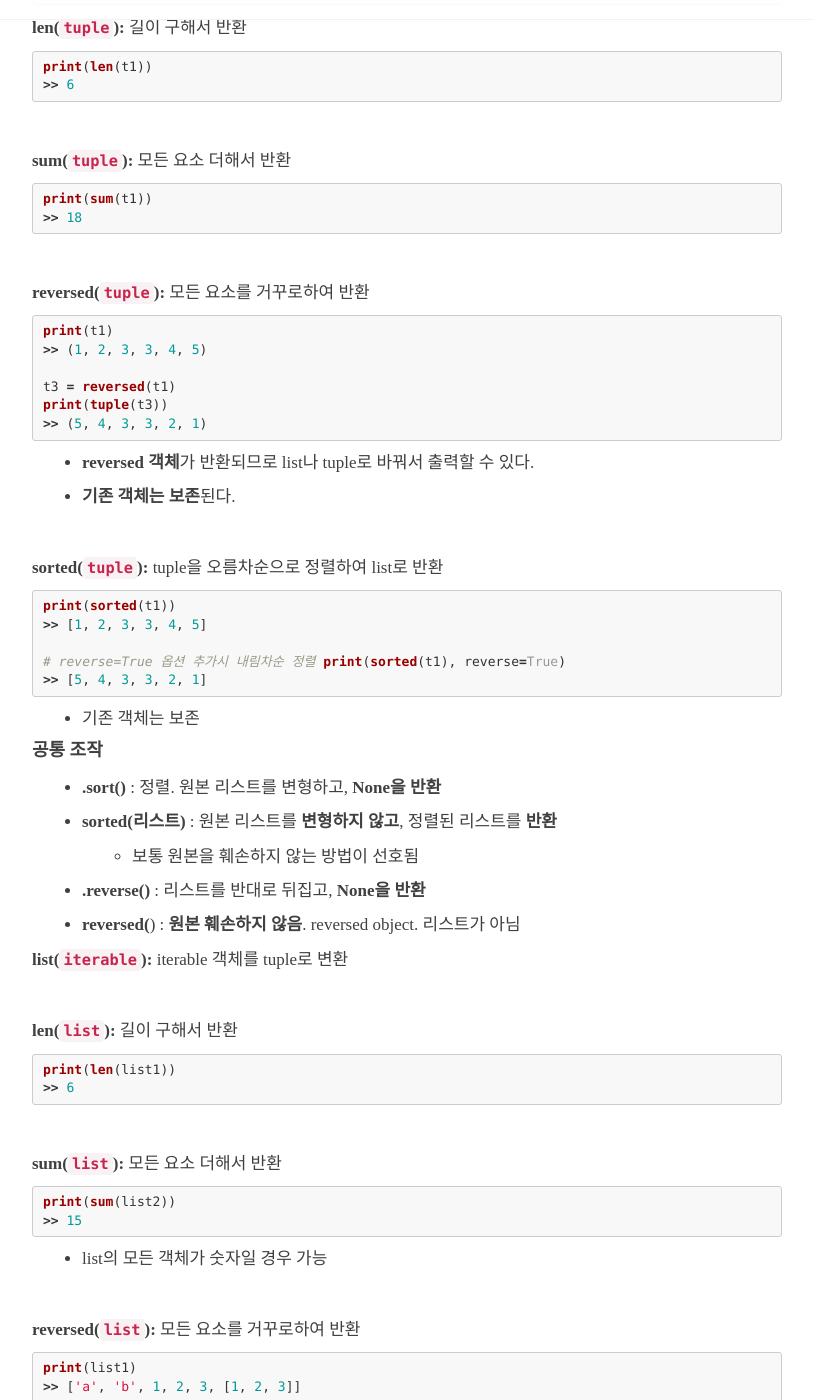
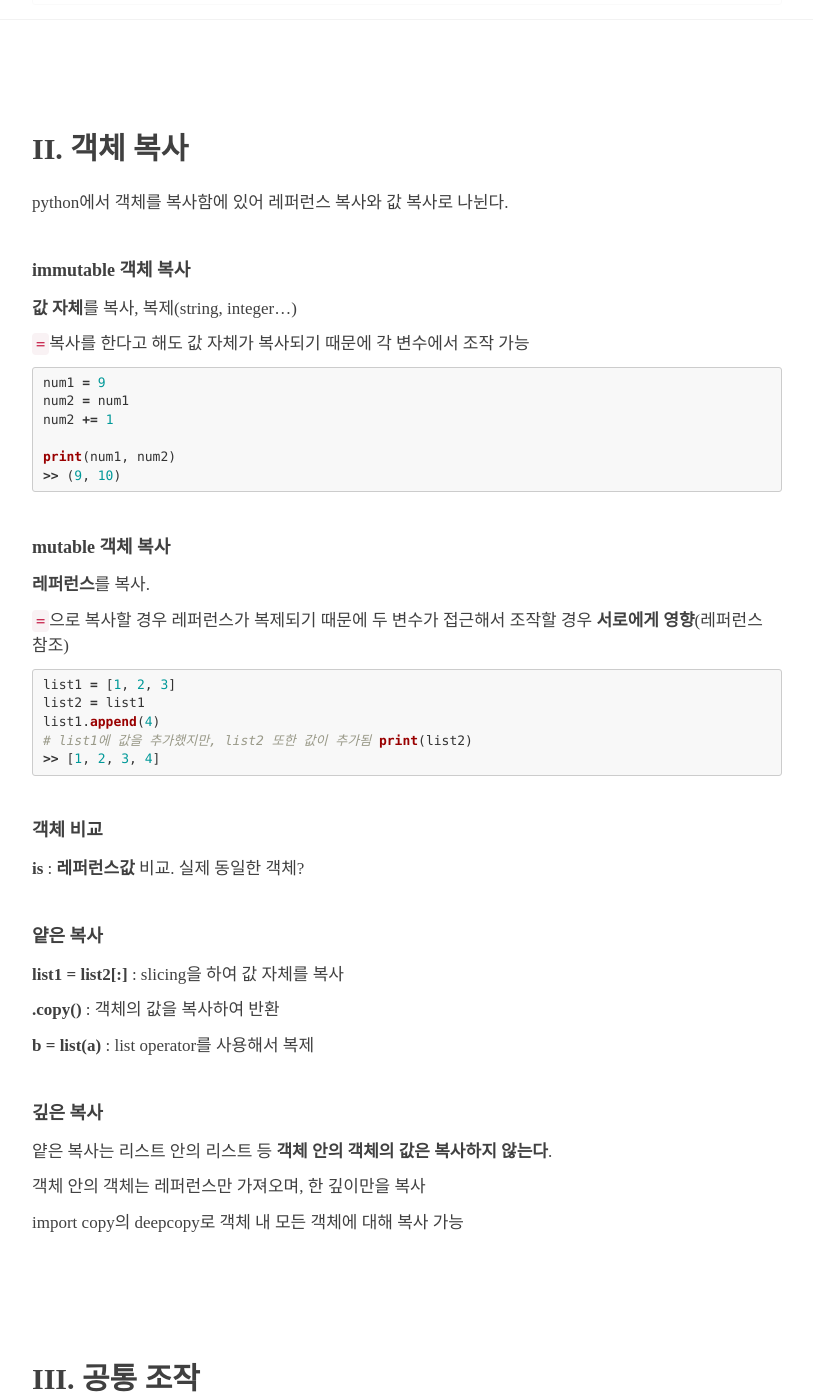
Before and after one commit to don2101/don2101.github.io, a Jekyll site: the page built from _posts/2019-01-08-[Python]- -Sequence- -Data- -Type.md, in a window 1280 px wide and 1400 px high, scrolled down 6681 px. Shown: the whole window, without its empty margins (233-1046 px from the left). Built offline with Jekyll 4.4.1, drawn with Linux system fonts in a browser that asks for light colours; nearby versions of some CDN libraries; some web fonts are replaced; our own code applies the rules of GitHub Pages for plain Markdown files; comment, search, counter and statistics services are not loaded; some of the changed text lies outside the part shown.

Commit message:
control flow, function, is == 비교 완료

````diff
--- a/_posts/2019-01-08-[Python]- -Sequence- -Data- -Type.md
+++ b/_posts/2019-01-08-[Python]- -Sequence- -Data- -Type.md
@@ -404,122 +404,111 @@ print(str4.isdigit())
 >> True
 ```
 
+<br>
 
+<br>
 
+<br>
 
+## II. 객체 복사
 
+python에서 객체를 복사함에 있어 레퍼런스 복사와 값 복사로 나뉜다.
 
+<br>
 
+#### immutable 객체 복사
 
+**값 자체**를 복사, 복제(string, integer...)
 
-
-
-
-
-
-
-
-
-
-
-
-
-**len(`tuple`):** 길이 구해서 반환
+`=`복사를 한다고 해도 값 자체가 복사되기 때문에 각 변수에서 조작 가능
 
 ```python
-print(len(t1))
->> 6
+num1 = 9
+num2 = num1
+num2 += 1
+
+print(num1, num2)
+>> (9, 10)
 ```
 
 <br>
 
-**sum(`tuple`):** 모든 요소 더해서 반환
+#### mutable 객체 복사
+
+**레퍼런스**를 복사.
+
+`=`으로 복사할 경우 레퍼런스가 복제되기 때문에 두 변수가 접근해서 조작할 경우 **서로에게 영향**(레퍼런스 참조)
 
 ```python
-print(sum(t1))
->> 18
+list1 = [1, 2, 3]
+list2 = list1
+list1.append(4)
+# list1에 값을 추가했지만, list2 또한 값이 추가됨
+print(list2)
+>> [1, 2, 3, 4]
 ```
 
 <br>
 
-**reversed(`tuple`):** 모든 요소를 거꾸로하여 반환
+#### 객체 비교
 
-```python
-print(t1)
->> (1, 2, 3, 3, 4, 5)
-
-t3 = reversed(t1)
-print(tuple(t3))
->> (5, 4, 3, 3, 2, 1)
-```
-
-- **reversed 객체**가 반환되므로 list나 tuple로 바꿔서 출력할 수 있다.
-- **기존 객체는 보존**된다.
+**is** : **레퍼런스값** 비교. 실제 동일한 객체?
 
 <br>
 
-**sorted(`tuple`):** tuple을 오름차순으로 정렬하여 list로 반환
+#### 얕은 복사
+
+**list1 = list2[:]** : slicing을 하여 값 자체를 복사
+
+**.copy()** : 객체의 값을 복사하여 반환
+
+**b = list(a)** : list operator를 사용해서 복제
+
+<br>
+
+#### 깊은 복사
+
+얕은 복사는 리스트 안의 리스트 등 **객체 안의 객체의 값은 복사하지 않는다**.
+
+객체 안의 객체는 레퍼런스만 가져오며, 한 깊이만을 복사
+
+import copy의 deepcopy로 객체 내 모든 객체에 대해 복사 가능
+
+<br>
+
+<br>
+
+<br>
+
+## III. 공통 조작
+
+**iterable객체**(순회 가능한 객체, dictionary, list, set)에 대해 공통적으로 조작이 가능한 메서드
+
+<br>
+
+#### 공통 메서드
+
+**`iterable`.sort()** : 정렬. 원본 리스트를 변형하고, **None을 반환**
+
+**sorted(`iterable`):** 객체를 오름차순으로 정렬하여 list로 반환, True 옵션 추가시 내림차순 정렬
 
 ```python
-print(sorted(t1))
->> [1, 2, 3, 3, 4, 5]
+print(sorted(list1))
+>> [1, 2, 3, [1, 2, 3], 'a', 'b']
 
 # reverse=True 옵션 추가시 내림차순 정렬
-print(sorted(t1), reverse=True)
->> [5, 4, 3, 3, 2, 1]
+print(sorted(list1), reverse=True)
+>> ['b', 'a', [1, 2, 3], 3, 2, 1]
 ```
 
 - 기존 객체는 보존
-
-
-
-
-
-
-
-
-
-
-
-
-
-
-
-#### 공통 조작
-
-- **.sort()** : 정렬. 원본 리스트를 변형하고, **None을 반환**
-- **sorted(리스트)** : 원본 리스트를 **변형하지 않고**, 정렬된 리스트를 **반환**
-  - 보통 원본을 훼손하지 않는 방법이 선호됨
-- **.reverse()** : 리스트를 반대로 뒤집고, **None을 반환**
-- **reversed(**) : **원본 훼손하지 않음**. reversed object. 리스트가 아님
-
-
-
-**list(`iterable`):** iterable 객체를 tuple로 변환
+- 원본 객체를 변형하지 않는 sorted가 더욱 선호됨
 
 <br>
 
-**len(`list`):** 길이 구해서 반환
+**`iterable`.reverse()** : 객체를 반대로 뒤집는다. 원본 객체 훼손.
 
-```python
-print(len(list1))
->> 6
-```
-
-<br>
-
-**sum(`list`):** 모든 요소 더해서 반환
-
-```python
-print(sum(list2))
->> 15
-```
-
-- list의 모든 객체가 숫자일 경우 가능
-
-<br>
-
-**reversed(`list`):** 모든 요소를 거꾸로하여 반환
+**reversed(`iterable`):** 모든 요소를 거꾸로하여 반환
 
 ```python
 print(list1)
@@ -532,24 +521,15 @@ print(list(reversed(list1)))
 - **reversed 객체**가 반환되므로 list나 tuple로 바꿔서 출력할 수 있다.
 - **기존 객체는 보존**된다.
 
+> palindrome 확인 방법
+
+```python
+if(reversed == str)
+```
+
 <br>
 
-**sorted(`list`):** tuple을 오름차순으로 정렬하여 list로 반환
-
-```python
-print(sorted(list1))
->> [1, 2, 3, [1, 2, 3], 'a', 'b']
-
-# reverse=True 옵션 추가시 내림차순 정렬
-print(sorted(list1), reverse=True)
->> ['b', 'a', [1, 2, 3], 3, 2, 1]
-```
-
-- 기존 객체는 보존
-
-
-
-len(`list`):** 길이 구해서 반환
+**len(`iterable`):** 길이 구해서 반환
 
 ```python
 print(len(list1))
@@ -558,7 +538,7 @@ print(len(list1))
 
 <br>
 
-**sum(`list`):** 모든 요소 더해서 반환
+**sum(`iterable`):** 모든 요소 더해서 반환
 
 ```python
 print(sum(list2))
@@ -569,30 +549,51 @@ print(sum(list2))
 
 <br>
 
-**reversed(`list`):** 모든 요소를 거꾸로하여 반환
+**min(`iterable`)** : 최솟값, **max(`iterable`)** : 최댓값
 
-```python
-print(list1)
->> ['a', 'b', 1, 2, 3, [1, 2, 3]]
-
-print(list(reversed(list1)))
->> [[1, 2, 3], 3, 2, 1, 'b', 'a']
-```
-
-- **reversed 객체**가 반환되므로 list나 tuple로 바꿔서 출력할 수 있다.
-- **기존 객체는 보존**된다.
+**`iterable`.count(`x`)** : `iterable`내 `x`의 갯수
 
 <br>
 
-**sorted(`list`):** tuple을 오름차순으로 정렬하여 list로 반환
+<br>
+
+#### 공통 조작
+
+**map(`function`, `iterable`)**: `object` 의 모든 요소에 `function` 을 적용하여 반환
 
 ```python
-print(sorted(list1))
->> [1, 2, 3, [1, 2, 3], 'a', 'b']
+def addTwo(number) :
+    return number+2
 
-# reverse=True 옵션 추가시 내림차순 정렬
-print(sorted(list1), reverse=True)
->> ['b', 'a', [1, 2, 3], 3, 2, 1]
+numList = [1, 2, 3, 4, 5]
+result = map(addTwo, numList)
 ```
 
-- 기존 객체는 보존
+> input()에서 숫자들을 받기
+
+```python
+# 공백으로 구분된 입력을 숫자 리스트로 반환
+map(int, input().split())
+```
+
+<br>
+
+**zip(`iterable`)** : 동일한 개수로 이루어진 자료형을 묶어 tuple로 반환
+
+```python
+>>> list(zip([1, 2, 3], [4, 5, 6]))
+[(1, 4), (2, 5), (3, 6)]
+>>> list(zip([1, 2, 3], [4, 5, 6], [7, 8, 9]))
+[(1, 4, 7), (2, 5, 8), (3, 6, 9)]
+>>> list(zip("abc", "def"))
+[('a', 'd'), ('b', 'e'), ('c', 'f')]
+```
+
+<br>
+
+**filter(`function`, `object`)** : `object`에서 **`function` 결과가 참 인것만** 구성하여 반환
+
+```python
+a = [1, 2, 3]
+list(filter(even, a))
+```
--- /dev/null
+++ b/_posts/2019-01-08-[Python]- -is- -vs- -'=='- -operator.md
@@ -0,0 +1,85 @@
+## Python is vs '==' operator
+
+##### 2019. 01. 04 (Fri)
+
+
+
+- is : 레퍼런스 체크(참조 비교)
+- == : 값 비교
+
+```python
+number = 1
+number == 1
+>>> True
+
+number is 1
+>>> True
+```
+
+- python은 내부에 -5 부터 256 까지 숫자를 배열로 캐싱해서 사용한다.
+- 즉, -5 ~ 256을 어떤 변수에 담더라도 같은 레퍼런스를 가리킨다.
+- 따라서, number와 1의 레퍼런스가 같은것으로 판단한다.
+
+```python
+number = 257
+number == 257
+>>> True
+
+number is 257
+>>> False
+```
+
+- 256을 초과할 경우 다른 레퍼런스로 판단한다.
+
+
+
+#### 레퍼런스 비교
+
+```python
+# 같은 레퍼런스
+number = 256
+id(number)
+>>> 140718943359792
+id(256)
+>>> 140718943359792
+
+#다른 레퍼런스
+number = 257
+id(number)
+>>> 1910484854128
+id(257)
+>>> 1910484854160
+```
+
+
+
+#### 함수의 경우
+
+```python
+def referenceCheck() :
+	number = 257
+	print(number is 257)
+
+referenceCheck()
+>>> True
+```
+
+- 하지만, 함수 내부에서는 같은 레퍼런스를 가리킨다.
+
+
+
+#### String의 경우
+
+- string에 한글이 포함되어 있을 경우 다른 레퍼런스로 인식한다.
+- 영어와 한글은 같은 레퍼런스로 인식한다.
+- 공백, 기타 문자들 또한 포함될 경우 다른 레퍼런스로 인식한다.
+
+```python
+s = "안녕하세요"
+s is "안녕하세요"
+>>> False
+
+s = "Helloworld"
+s is "Helloworld"
+>>> True
+```
--- /dev/null
+++ b/_posts/2019-01-11-[Python]- -Function.md
@@ -0,0 +1,182 @@
+# Python Function
+
+- 코드가 많아질수록 문제 발생 확률이 높아지며, 유지보수도 힘들어진다.
+
+<br>
+
+## I. 함수
+
+### 활용법
+
+`def`로 정의
+
+매개변수를 받아 하나의 값을 반환
+
+- 리스트를 통해 여러개 반환도 가능
+
+4칸 indentation 필요
+
+```python
+def func(param1, param2) :
+    code line1
+    code line2
+    return value
+```
+
+<br>
+
+<br>
+
+### 함수의 return
+
+함수값의 반환이 있을 수 있다.
+
+어떤 종류의 객체도 반환이 된다.
+
+- 함수 또한 가능
+
+<br>
+
+<br>
+
+### 기본값(Default Argument Values)
+
+```python
+def func(p1 = v1) :
+    return p1
+```
+
+기본값이 있는 매개변수는 **맨 뒤에 작성**해야 한다.
+
+- 기본 매개변수 이후에 기본 값이 없는 매개변수는 사용할 수 없다.
+
+호출시 값을 설정하지 않아도 설정한 값으로 적용된다.
+
+<br>
+
+> print()는?
+
+print(*objects, sep='', end='\n', file=sys.stdout, flush=False)함수 또한 기본값들이 설정되어 있다.
+
+- sep 으로 구분
+- end를 뒤에 부임
+- flush = True이면 스트림이 강제로 플러시됨
+
+<br>
+
+<br>
+
+### 가변 인자 리스트
+
+- 정해지지 않은 수의 인자를 받기 위해 가변 인자 사용
+- 가변인자는 **tuple형태**로 처리
+- `*`로 표현
+
+```python
+def exFunc(*param) :
+```
+
+<br>
+
+<br>
+
+### 정의되지 않은 인자들 처리하기
+
+`**`로 표현
+
+**dictionary 형태**로 처리
+
+보통 **kwagrs**라는 이름을 사용
+
+```python
+def func(**kwargs) :
+```
+
+정의되지 않은 인자들은 dictionary로 처리한다
+
+함수 호출시  `**`을 붙여 dictionary를 전달할 수있다.
+
+<br>
+
+> 매개변수로 받을 때
+
+```python
+def user(userName, password, password_confirm) :
+    if password == password_confirm :
+        print(f"{userName} 회원가입 완료")
+    else :
+        print('비밀번호와 비밀번호 확인이 일치하지 않습니다.')
+
+my_account = {
+    'userName' : 'kim',
+    'password' : '12345',
+    'password_confirm' : '12345'
+}
+
+user(**my_account)
+```
+
+```python
+# **로 인자를 받는다.
+def user(**kwargs) :
+  	# dictionary 형태로 인자에 접근
+    if kwargs['password'] == kwargs['password_confirm'] :
+        print(f"{kwargs['userName']} 회원가입 완료")
+    else :
+        print('비밀번호와 비밀번호 확인이 일치하지 않습니다.')
+
+my_account = {
+    'userName' : 'kim',
+    'password' : '12345',
+    'password_confirm' : '12345'
+}
+
+user(**my_account)
+```
+
+<br>
+
+<br>
+
+<br>
+
+## II. 이름공간(namespace)과 스코프(scope)
+
+#### 이름공간
+
+파이선에서 사용되는 변수은 이름공간에 저장되어 있다.
+
+밖에 있는 이름공간은 안에 있는 이름공간에 접근 불가
+
+안에 있는 이름공간은 밖에 있는 이름공간에 접근 가능
+
+<br>
+
+스코프 : LEBG Rule에 따라 변수 범위 적용. L부터 접근하여 적용한다.
+
+- `L`ocal scope: 정의된 함수 내부
+- `E`nclosed scope: 상위 함수
+- `G`lobal scope: 함수 밖의 변수 혹은 import된 모듈
+- `B`uilt-in scope: 파이썬안에 내장되어 있는 함수 또는 속성
+
+```python
+  str = '4' #내장함수 str을 변수로 사용
+  str(3)
+```
+
+```python
+# 함수 내부에서 전역변수 a에 접근할 수 없다
+a = 1
+def localScope(a) :
+    print(a)
+
+localScope(3)
+##################################
+a = 1
+def localScope(a) :
+    a = 5
+    print(a)
+
+localScope(5)
+print(a)
+```
````
Also changed, not shown: _posts/2019-01-11-[Python]- -Control- -Flow.md (added, +233 -0 lines), _posts/2019-01-05-[Python]- -Data- -Type.md (renamed from _posts/2019-01-09-[Python]- -Data- -Type.md).
